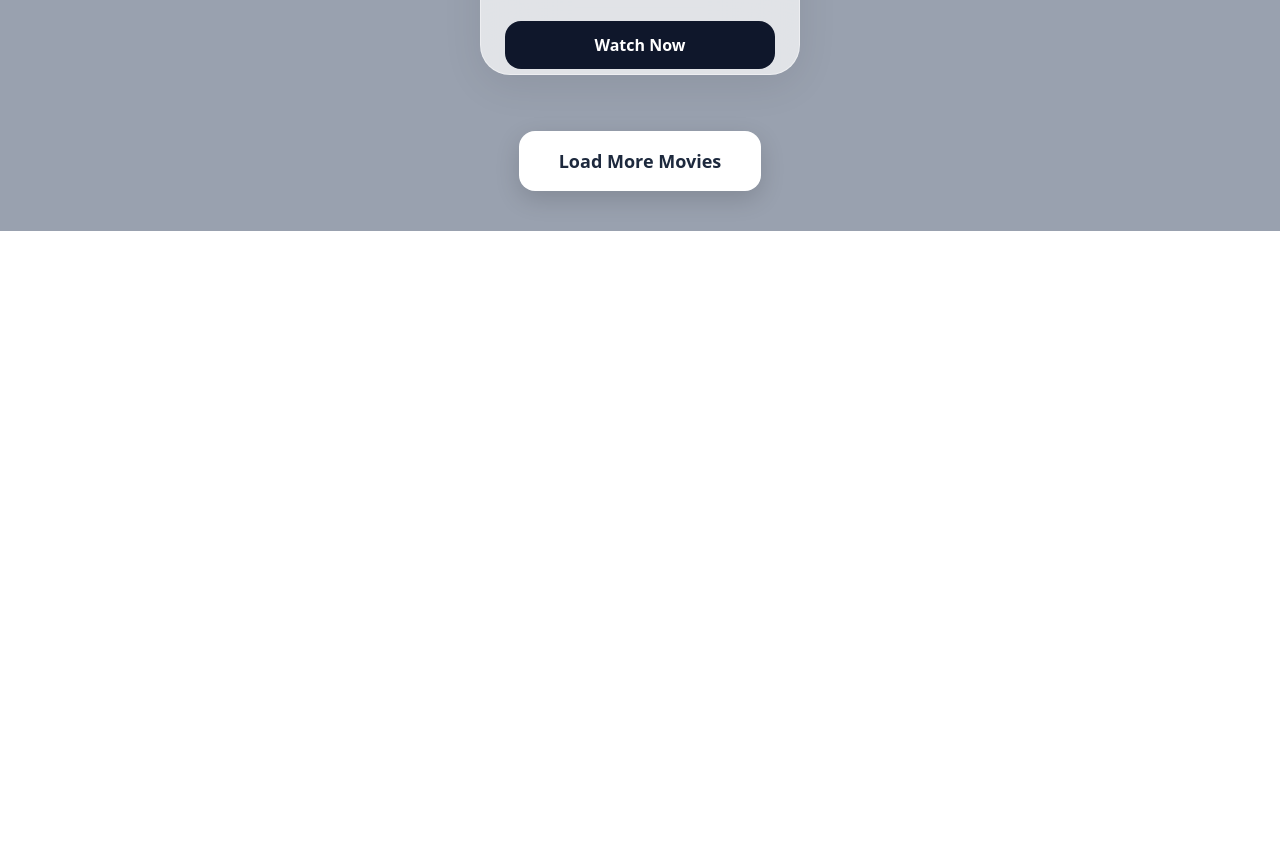
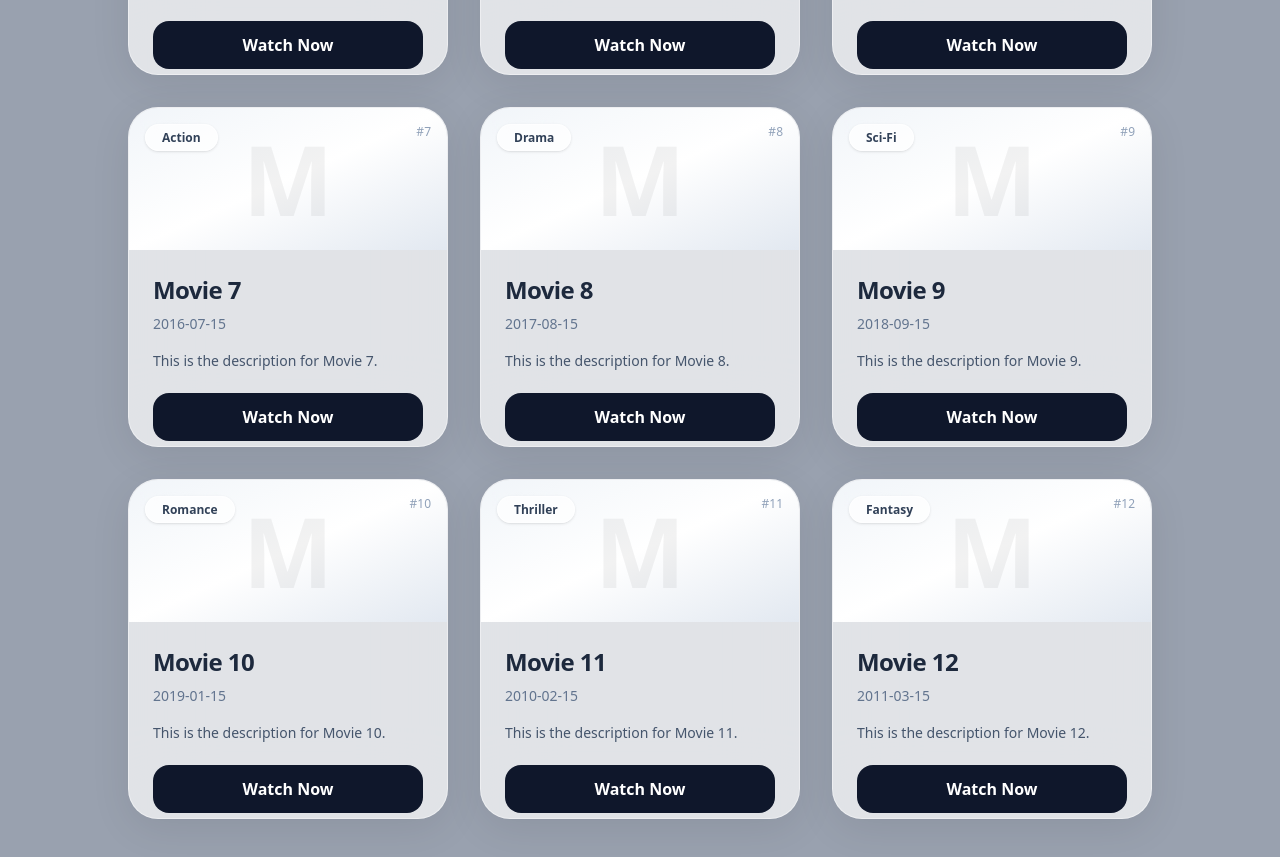
Before and after one commit to Tejas1333/Web_Apps, a Next.js app: page /loadMore in a window 1280 px wide. Shown: the part 765-1622 px from the top of the page. Before the commit the page ends 996 px from the top, so only its background shows below. Built offline with nearby package versions, Linux system fonts and the light colour scheme.

Commit message:
Load More Data

```diff
--- a/src/app/loadMore/page.js
+++ b/src/app/loadMore/page.js
@@ -3,10 +3,57 @@ import React from "react";
 import { useState, useEffect } from "react";
 import MovieCard from "@/components/MovieCard";
 import { movies } from "@/data/movies";
+import { ImSpinner2 } from "react-icons/im";
+import { FaArrowUp } from "react-icons/fa";
 
 export default function LoadMore() {
-  const [visibleData, setVisibleData] = useState(4);
+  const [visibleData, setVisibleData] = useState(8);
   const result = movies.slice(0, visibleData);
+  const [isLoading, setIsLoading] = useState(false);
+  const [showButton, setShowButton] = useState(false);
+
+  useEffect(() => {
+    function handleScroll() {
+      if (window.scrollY > 400) {
+        setShowButton(true);
+      } else setShowButton(false);
+    }
+    window.addEventListener("scroll", handleScroll);
+
+    return () => {
+      window.removeEventListener("scroll", handleScroll);
+    };
+  }, []);
+
+  function loadFunction() {
+    if (visibleData >= movies.length) return;
+    setIsLoading(true);
+    setTimeout(() => {
+      setVisibleData((prev) => prev + 4);
+      setIsLoading(false);
+    }, 1000);
+  }
+
+  useEffect(() => {
+    function handleInfiniteScroll() {
+      const bottom =
+        window.innerHeight + window.scrollY >= document.body.offsetHeight - 200;
+
+      if (bottom && !isLoading && visibleData < movies.length) loadFunction();
+    }
+
+    window.addEventListener("scroll", handleInfiniteScroll);
+
+    return () => window.removeEventListener("scroll", handleInfiniteScroll);
+  }, [isLoading, visibleData]);
+
+  function scrollToTop() {
+    window.scrollTo({
+      top: 0,
+      behavior: "smooth",
+    });
+  }
+
   return (
     <>
       <div className="min-h-screen bg-gray-400 p-10">
@@ -18,9 +65,59 @@ export default function LoadMore() {
           ))}
         </div>
 
+        {isLoading && (
+          <div className="flex justify-center mt-10">
+            <ImSpinner2 className="animate-spin text-4xl text-white" />
+          </div>
+        )}
+
+        {showButton && (
+          <button
+            onClick={scrollToTop}
+            className="
+        fixed
+        bottom-8
+        right-8
+        z-50
+
+        flex
+        items-center
+        justify-center
+
+        w-14
+        h-14
+
+        rounded-full
+
+        bg-white/80
+        backdrop-blur-xl
+
+        border
+        border-white/40
+
+        shadow-[0_8px_30px_rgba(0,0,0,0.2)]
+
+        text-slate-800
+        text-xl
+
+        transition-all
+        duration-300
+
+        hover:scale-110
+        hover:bg-black
+        hover:text-white
+        hover:shadow-[0_12px_40px_rgba(0,0,0,0.35)]
+
+        active:scale-95
+      "
+          >
+            <FaArrowUp />
+          </button>
+        )}
+
         {/* Bottom Section */}
         <div className="flex justify-center mt-14">
-          {visibleData >= movies.length ? (
+          {visibleData >= movies.length && (
             <div
               className="
                 px-8
@@ -38,50 +135,6 @@ export default function LoadMore() {
             >
               🎬 No More Movies Left
             </div>
-          ) : (
-            <button
-              onClick={() => {
-                setVisibleData((prev) => prev + 4);
-              }}
-              className="
-                group
-                relative
-                overflow-hidden
-                px-10
-                py-4
-                rounded-2xl
-                bg-white
-                text-slate-800
-                font-bold
-                text-lg
-                shadow-[0_8px_25px_rgba(0,0,0,0.15)]
-                transition-all
-                duration-300
-                hover:scale-105
-                hover:shadow-[0_12px_35px_rgba(0,0,0,0.25)]
-                "
-                >
-              <span className="relative z-10">Load More Movies</span>
-
-              {/* Shine Animation */}
-              <div
-                className="
-                absolute
-                top-0
-                left-[-120%]
-                h-full
-                w-full
-                bg-linear-to-r
-                from-transparent
-                via-white/50
-                to-transparent
-                skew-x-12
-                transition-all
-                duration-700
-                group-hover:left-[120%]
-                "
-              />
-            </button>
           )}
         </div>
       </div>
```
